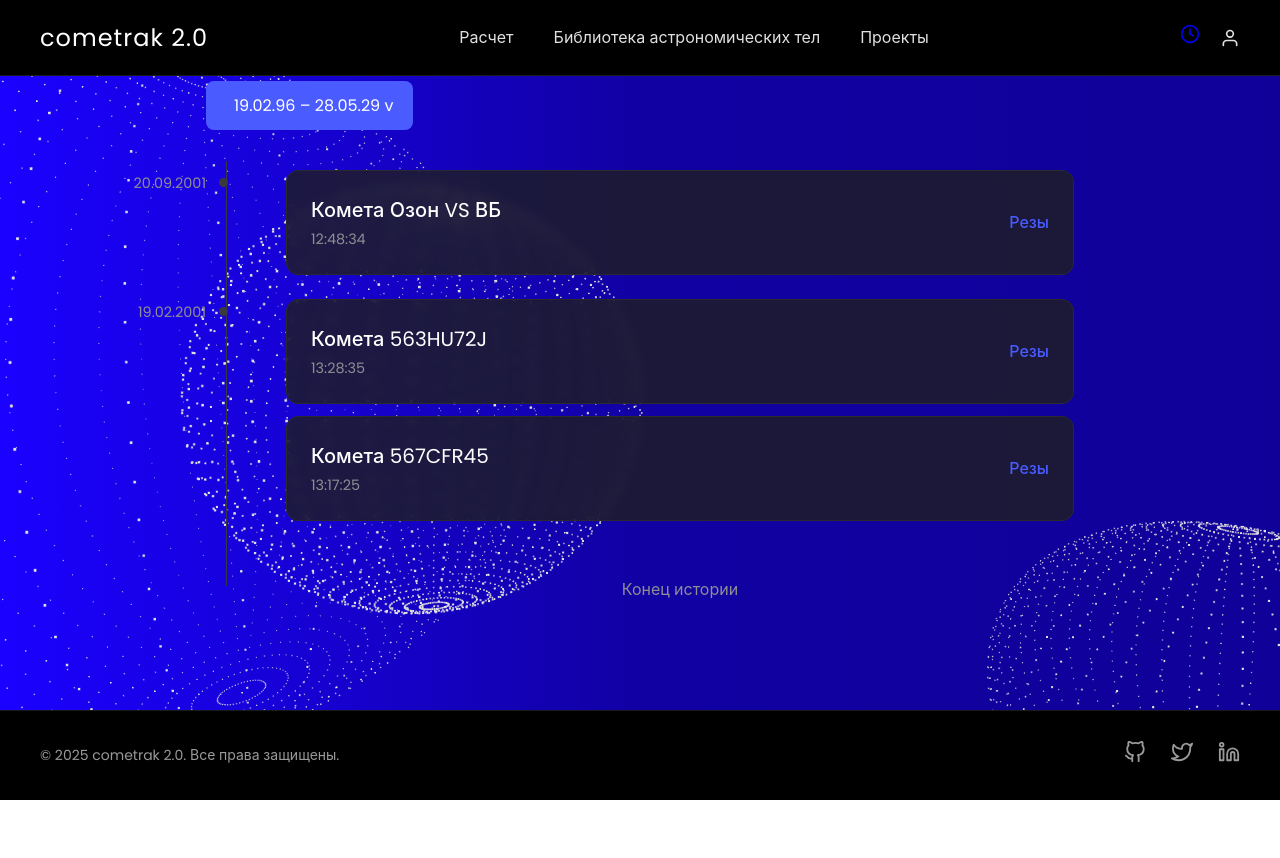
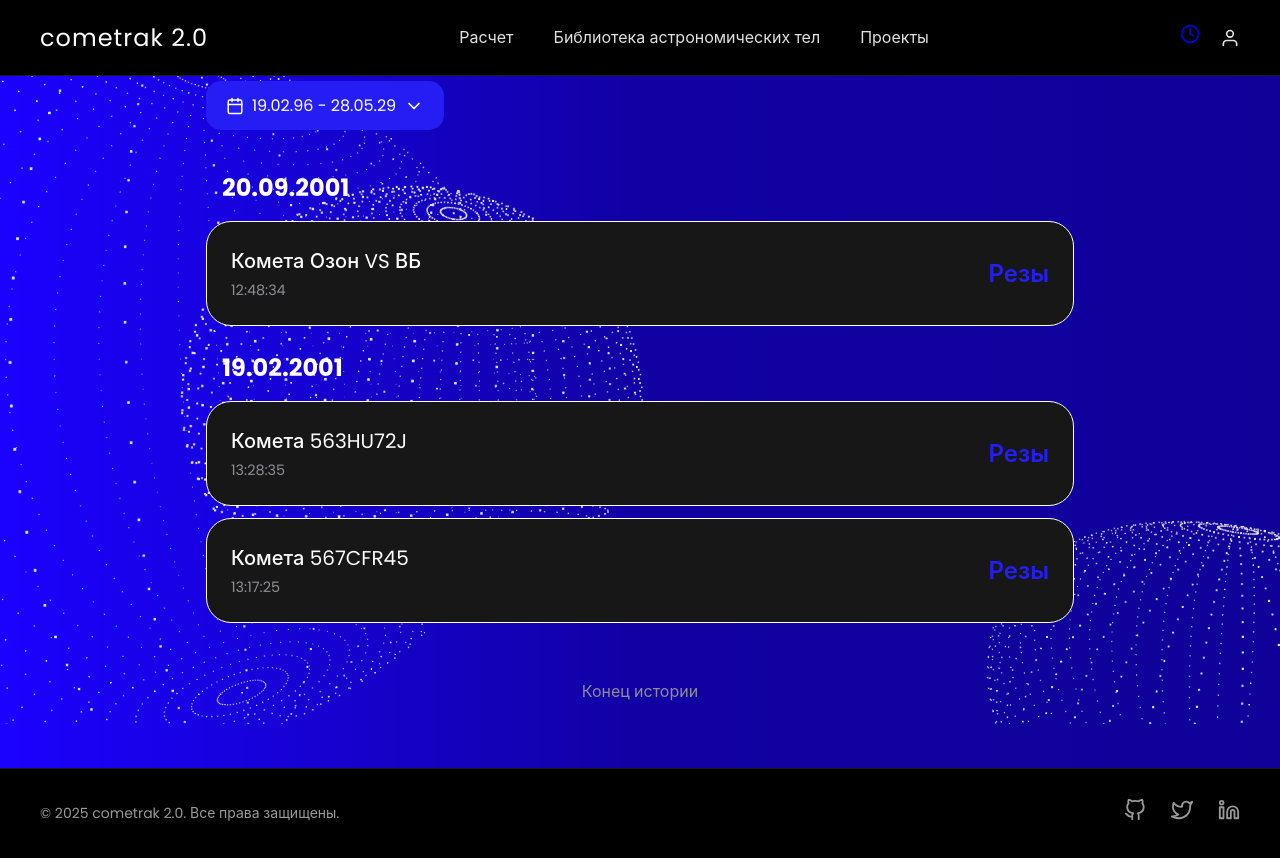
Before and after one commit to cherry4xo/hackaton_IU5, a React (Vite) app: page /history in a window 1280 px wide. Before the commit the page ends 800 px from the top, so only its background shows below. Built offline with nearby package versions, Linux system fonts and the light colour scheme; no server answers.

Commit message:
History page editetd

```diff
--- /dev/null
+++ b/src/widgets/HistoryPage/ui/CustomCalendar.css
@@ -0,0 +1,92 @@
+/* src/widgets/HistoryTimeline/ui/CustomCalendar.css */
+
+/* Главный контейнер календаря */
+.custom-calendar .react-datepicker {
+  font-family: 'Inter', sans-serif;
+  background-color: #1e1e20;
+  border: 1px solid #3a3a3c;
+  border-radius: 12px;
+}
+
+/* Шапка календаря (месяц и стрелки) */
+.custom-calendar .react-datepicker__header {
+  background-color: #1e1e20;
+  border-bottom: 1px solid #3a3a3c;
+}
+
+/* Текст в шапке (месяц, год) */
+.custom-calendar .react-datepicker__current-month,
+.custom-calendar .react-datepicker-time__header,
+.custom-calendar .react-datepicker-year-header {
+  color: #ffffff;
+  font-weight: 500;
+}
+
+/* Стрелки навигации по месяцам */
+.custom-calendar .react-datepicker__navigation-icon::before {
+  border-color: #ffffff;
+}
+
+/* Названия дней недели (Пн, Вт...) */
+.custom-calendar .react-datepicker__day-name {
+  color: #8e8e93;
+}
+
+/* Стили для всех дней в календаре */
+.custom-calendar .react-datepicker__day {
+  color: #ffffff;
+  transition: background-color 0.2s ease, color 0.2s ease;
+}
+
+/* Эффект при наведении на день */
+.custom-calendar .react-datepicker__day:hover {
+  background-color: #3a3a3c;
+  border-radius: 50%;
+}
+
+/* Выбранный день или дни в диапазоне */
+.custom-calendar .react-datepicker__day--selected,
+.custom-calendar .react-datepicker__day--in-selecting-range,
+.custom-calendar .react-datepicker__day--in-range {
+  background-color: #4a5cff;
+  color: #ffffff;
+  border-radius: 50%;
+}
+
+/* Отключаем подсветку сегодняшнего дня, если он не выбран */
+.custom-calendar .react-datepicker__day--today {
+  font-weight: normal;
+}
+
+/* Убираем "треугольник" у всплывающего окна */
+.custom-calendar .react-datepicker__triangle {
+  display: none;
+}
+
+/* --- ОБНОВИТЕ ЭТОТ КЛАСС --- */
+.dateRange {
+  /* ...ваши старые стили (background, color, border, padding...) ... */
+  background-color: #4a5cff;
+  color: #ffffff;
+  border: none;
+  border-radius: 8px;
+  padding: 0.75rem 1.25rem;
+  font-size: 1rem;
+  font-family: inherit;
+  cursor: pointer;
+  margin-left: -5rem;
+  margin-bottom: 2.5rem;
+  transition: background-color 0.3s;
+
+  /* --- ДОБАВЬТЕ ЭТИ СВОЙСТВА --- */
+  display: inline-flex; /* Используем flexbox для выравнивания */
+  align-items: center;  /* Вертикальное выравнивание по центру */
+  gap: 0.75rem;         /* Расстояние между иконками и текстом */
+}
+
+/* --- ДОБАВЬТЕ ЭТОТ НОВЫЙ КЛАСС --- */
+.dateText {
+  /* Этот класс нужен, чтобы текст занимал центральное место */
+  flex-grow: 1;
+  text-align: center;
+}
--- a/src/widgets/HistoryPage/ui/HistoryPage.module.css
+++ b/src/widgets/HistoryPage/ui/HistoryPage.module.css
@@ -24,27 +24,20 @@
 /* ---- Временная шкала (Timeline) ---- */
 .timeline {
     position: relative;
-    /* Отступ слева, чтобы освободить место для вертикальной линии и дат */
-    padding-left: 5rem;
+    /* Отступ слева больше не нужен, так как линии нет */
+    /* padding-left: 5rem; - УДАЛЕНО */
 }
 
-/* Вертикальная линия */
-.timeline::before {
-    content: '';
-    position: absolute;
-    left: 20px; /* Позиция линии */
-    top: 5rem;   /* Начинается ниже кнопки */
-    bottom: 3rem;/* Заканчивается выше "Конца истории" */
-    width: 1px;
-    background-color: #3a3a3c;
-}
+/*
+  Блок .timeline::before, который рисовал вертикальную линию, полностью удален.
+*/
 
 /* ---- Кнопка фильтра по дате ---- */
 .dateRange {
-    background-color: #4a5cff;
+    background-color: #241EF5;
     color: #ffffff;
     border: none;
-    border-radius: 8px;
+    border-radius: 15px;
     padding: 0.75rem 1.25rem;
     font-size: 1rem;
     font-family: inherit; /* Наследуем шрифт */
@@ -52,8 +45,8 @@
     display: inline-flex;
     align-items: center;
     gap: 0.5rem;
-    /* Смещаем кнопку влево, чтобы она была на одной линии с датами */
-    margin-left: -5rem;
+    /* Отрицательный отступ больше не нужен */
+    /* margin-left: -5rem; - УДАЛЕНО */
     margin-bottom: 2.5rem;
     transition: background-color 0.3s;
 }
@@ -69,29 +62,17 @@
     padding-bottom: 1.5rem;
 }
 
-/* Круглая точка на вертикальной линии */
-.timelineGroup::before {
-    content: '';
-    position: absolute;
-    left: -4.2rem; /* Совмещаем с линией */
-    top: 0.5rem;   /* Выравниваем по вертикали с карточкой */
-    width: 9px;
-    height: 9px;
-    background-color: #3a3a3c;
-    border-radius: 50%;
-    z-index: 2; /* Отображаем над линией */
+.timelineDate {
+  color: #ffffff;
+  font-size: 24px;
+  font-weight: 900;
+  margin-bottom: 1rem; /* Добавляем отступ под датой */
+  margin-left: 1rem; /* Добавляем отступ под датой */
 }
 
-/* Дата слева от линии */
-.timelineDate {
-    position: absolute;
-    left: -5rem; /* Левее линии */
-    top: 0.2rem;
-    transform: translateX(-100%); /* Гарантирует, что текст будет слева от точки */
-    color: #8e8e93;
-    white-space: nowrap;
-    font-size: 0.9rem;
-}
+/*
+  Блок .timelineGroup::before, который рисовал точки на линии, полностью удален.
+*/
 
 .timelineItem {
     margin-bottom: 0.75rem;
@@ -102,20 +83,19 @@
 
 /* ---- Карточки наблюдений ---- */
 .card {
-    background-color: rgba(30, 30, 32, 0.8); /* Полупрозрачный фон */
-    border: 1px solid #2a2a2c;
-    backdrop-filter: blur(5px); /* Эффект размытия фона под карточкой */
-    border-radius: 12px;
+  background-color: #171717; /* Новый цвет фона */
+  border: 0.3px solid #ffffff; /* Новая белая обводка */
+  border-radius: 25px;
   padding: 1.5rem;
   display: flex;
   justify-content: space-between;
   align-items: center;
 }
-
 .cardContent h3 {
   margin: 0 0 0.25rem 0;
   font-size: 1.25rem;
   font-weight: 500;
+  color: #FCFCFC; /* Новый цвет заголовка */
 }
 
 .cardContent p {
@@ -125,11 +105,10 @@
 }
 
 .cardAction {
-    color: #4a5cff;
+  color: #241EF5; /* Новый цвет для результата */
   text-decoration: none;
-    font-size: 1rem;
-    font-weight: 500;
-    transition: color 0.3s;
+  font-size: 1.5rem;
+  font-weight: 600;
 }
 .cardAction:hover {
     color: #6a7cff;
--- a/src/widgets/HistoryPage/ui/HistoryPage.tsx
+++ b/src/widgets/HistoryPage/ui/HistoryPage.tsx
@@ -1,60 +1,72 @@
-import React from 'react';
-// Импортируем стили специально для этого компонента
+import React, { useState, forwardRef } from 'react';
+import DatePicker from 'react-datepicker';
+import "react-datepicker/dist/react-datepicker.css";
+
+// --- ИЗМЕНЕНИЕ 1: Импортируем иконки ---
+import { FiCalendar, FiChevronDown } from 'react-icons/fi';
+
 import styles from './HistoryPage.module.css';
+import './CustomCalendar.css';
 
-// Данные для рендеринга. В реальном приложении они будут приходить из state или API.
 const timelineData = [
-    {
-        date: '20.09.2001',
-        items: [
-            { id: 1, title: 'Комета Озон VS ВБ', time: '12:48:34' },
-        ],
-    },
-    {
-        date: '19.02.2001',
-        items: [
-            { id: 2, title: 'Комета 563HU72J', time: '13:28:35' },
-            { id: 3, title: 'Комета 567CFR45', time: '13:17:25' },
-        ],
-    },
+    { date: '20.09.2001', items: [{ id: 1, title: 'Комета Озон VS ВБ', time: '12:48:34' }] },
+    { date: '19.02.2001', items: [{ id: 2, title: 'Комета 563HU72J', time: '13:28:35' }, { id: 3, title: 'Комета 567CFR45', time: '13:17:25' }] },
 ];
 
-// Компонент страницы "Мои наблюдения"
-const HistoryPage: React.FC = () => {
+// --- ИЗМЕНЕНИЕ 2: Обновляем внутреннюю структуру кнопки ---
+const CustomDateInput = forwardRef<HTMLButtonElement, { value?: string; onClick?: () => void }>(
+  ({ value, onClick }, ref) => (
+    // Весь `onClick` вешается на саму кнопку, поэтому клик по любой её части (иконкам, тексту) будет работать
+    <button className={styles.dateRange} onClick={onClick} ref={ref}>
+      <FiCalendar size={18} />
+      {/* Оборачиваем текст в span, чтобы управлять отступами */}
+      <span className={styles.dateText}>{value}</span>
+      <FiChevronDown size={20} />
+    </button>
+  )
+);
+
+export const HistoryPage: React.FC = () => {
+  const [startDate, setStartDate] = useState<Date | null>(new Date("1996-02-19"));
+  const [endDate, setEndDate] = useState<Date | null>(new Date("2029-05-28"));
+
+  const handleDateChange = (dates: [Date | null, Date | null]) => {
+    const [start, end] = dates;
+    setStartDate(start);
+    setEndDate(end);
+  };
+
   return (
-        // Главный контейнер для центрирования контента на странице
     <div className={styles.container}>
       <div className={styles.breadcrumbs}>
         <span>История</span> &gt; <a href="#">Мои наблюдения</a>
       </div>
 
       <div className={styles.timeline}>
-                <button className={styles.dateRange}>
-                    {/* Можно добавить иконку календаря в span */}
-                    <span />
-                    19.02.96 – 28.05.29 v
-                </button>
+        <DatePicker
+          selected={startDate}
+          onChange={handleDateChange}
+          startDate={startDate}
+          endDate={endDate}
+          selectsRange
+          dateFormat="dd.MM.yy"
+          customInput={<CustomDateInput />}
+          calendarClassName="custom-calendar"
+        />
 
-                {/* Динамически рендерим группы наблюдений по датам */}
         {timelineData.map((group) => (
           <div key={group.date} className={styles.timelineGroup}>
             <div className={styles.timelineDate}>{group.date}</div>
-
-                        {/* Рендерим карточки внутри каждой группы */}
             {group.items.map((item) => (
               <div key={item.id} className={styles.timelineItem}>
                 <div className={styles.card}>
-                                    <div className={styles.cardContent}>
-                                        <h3>{item.title}</h3>
-                                        <p>{item.time}</p>
-                                    </div>
+                  <div className={styles.cardContent}><h3>{item.title}</h3><p>{item.time}</p></div>
                   <a href="#" className={styles.cardAction}>Резы</a>
                 </div>
               </div>
             ))}
           </div>
         ))}
-
         <div className={styles.endOfHistory}>Конец истории</div>
       </div>
     </div>
```
Lines whose indentation alone changed are shown as unchanged.
